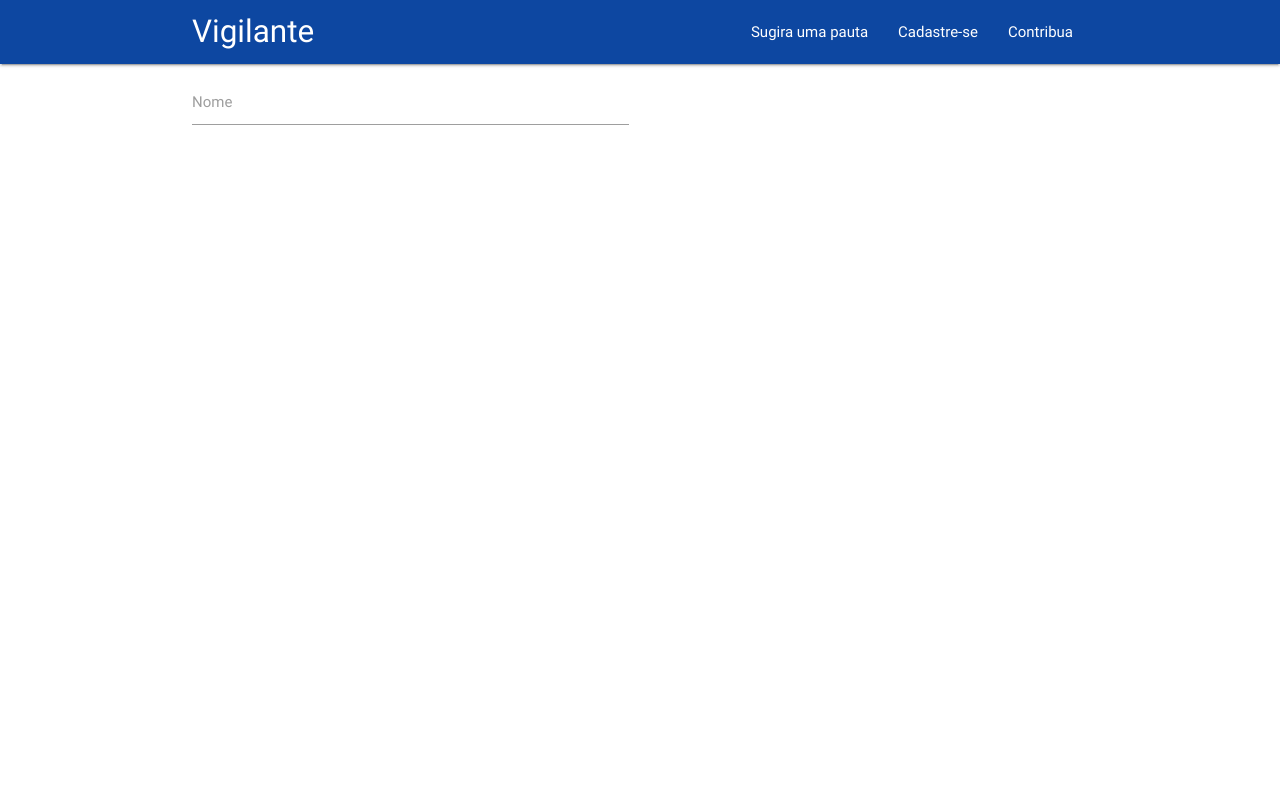
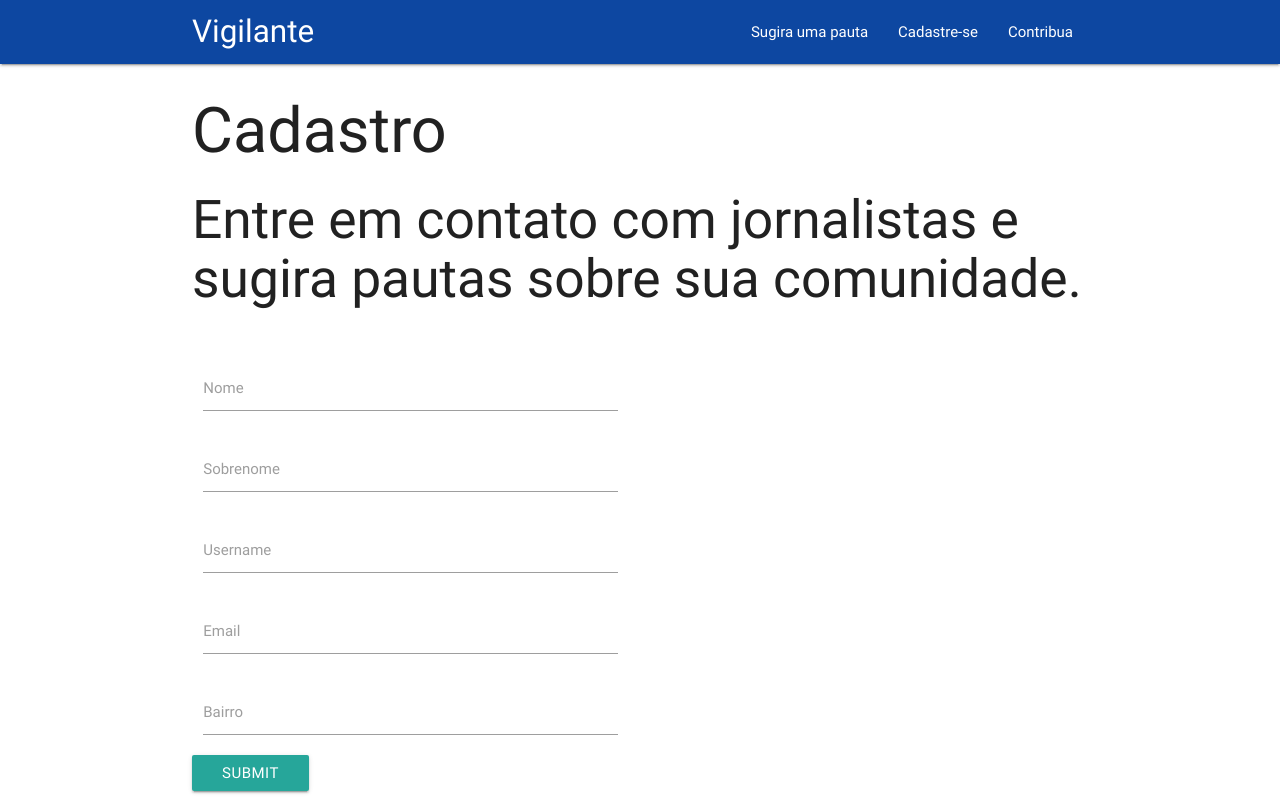
Before and after one commit to Edely/gatekeeper, a Django app: page /gatekeeper/sign_in/ in a window 1280 px wide. Before the commit the page ends 125 px from the top, so only its background shows below. Run offline with Django 3.2, Linux system fonts and the light colour scheme.

Commit message:
fixing form - in progress

```diff
--- a/mysite/gatekeeper/forms.py
+++ b/mysite/gatekeeper/forms.py
@@ -20,8 +20,12 @@ class SigninForm(forms.ModelForm):
 	"""
 	class Meta:
 		model = Citizen
-		fields = {'neighbourhood', 'username', 'password', 'email', 'first_name', 'last_name'}
+		fields = {'neighbourhood', 'username', 'email', 'first_name', 'last_name'}
 		widgets = {
-			'neighbourhood': forms.Textarea(attrs={'class': 'validate'}),
-			'username': forms.TextInput(attrs={'class': 'validate'})
+			'neighbourhood': forms.TextInput(attrs={'class': 'validate'}),
+			'name': forms.TextInput(attrs={'class': 'validate'}),
+			'first_name': forms.TextInput(attrs={'class': 'validate'}),
+			'last_name': forms.TextInput(attrs={'class': 'validate'}),
+			'email_name': forms.EmailInput(attrs={'class': 'validate'}),
+			'password': forms.PasswordInput(attrs={'class': 'validate'}),
 		}
--- a/mysite/gatekeeper/templates/gatekeeper/add_sugestion.html
+++ b/mysite/gatekeeper/templates/gatekeeper/add_sugestion.html
@@ -10,7 +10,6 @@
 			<div class="row">
 				<form action="{% url 'gatekeeper:add_sugestion' %}" method="POST">
 					{% csrf_token %}
-
 					 <div class="input-filed col s12">
 						<label for="title">Title</label>
 						{{ form.title }}
@@ -29,7 +28,6 @@
 					<button class="btn waves-effect waves-light" type="submit" name="action">
 						Submit
 					</button>
-
 				</form>
 			</div>
 		</div>
--- a/mysite/gatekeeper/templates/gatekeeper/sign_in.html
+++ b/mysite/gatekeeper/templates/gatekeeper/sign_in.html
@@ -4,14 +4,45 @@
 {% block content %}
 
 <div class="row">
+	<div class="col s12">
+		<h1>Cadastro</h1>
+		<h2>Entre em contato com jornalistas e sugira pautas sobre sua comunidade.</h2>
+	</div>
+</div>
+<div class="row">
 	<div class="col s12 m6">
 		<form action="{% url 'gatekeeper:sign_in' %}" method="POST">
-		{% csrf_token %}
-
-			<div class="input-field">
-				<label for="">Nome</label>
-				<input type="text">
+			{% csrf_token %}
+			{% if form.errors %}
+				<ol>
+				{% for error in form.errors %}
+					<li><strong>{{ error|escape }}</strong></li>
+				{% endfor %}
+				</ol>
+			{% endif %}
+			 <div class="input-field col s12">
+				<label for="id_first_name">Nome</label>
+				{{ form.first_name }}
 			</div>
+			<div class="input-field col s12">
+				<label for="id_last_name">Sobrenome</label>
+				{{ form.last_name }}
+			</div>
+			<div class="input-field col s12">
+				<label for="id_username">Username</label>
+				{{ form.username }}
+			</div>
+			<div class="input-field col s12">
+				<label for="id_email">Email</label>
+				{{ form.email }}
+			</div>
+			<div class="input-field col s12">
+				<label for="id_neighbourhood">Bairro</label>
+				{{ form.neighbourhood }}
+			</div>
+			<button class="btn waves-effect waves-light" type="submit" name="action">
+				Submit
+			</button>
 		</form>
 	</div>
 </div>
--- a/mysite/gatekeeper/views.py
+++ b/mysite/gatekeeper/views.py
@@ -1,9 +1,8 @@
 from django.shortcuts import render, get_object_or_404
 from django.http import HttpResponse, HttpResponseRedirect
 from django.urls import reverse
-from .forms import SugestionForm
+from .forms import SugestionForm, SigninForm
 from django.utils import timezone
-
 
 from .models import Sugestion
 
@@ -43,5 +42,19 @@ def add_sugestion(request):
 	return render(request, 'gatekeeper/add_sugestion.html', {'form':form})
 
 def sign_in(request):
+	if request.method == 'POST':
+		form = SigninForm(request.POST)
 
-	return render(request, 'gatekeeper/sign_in.html')
+		if form.is_valid():
+			sign_in = form.save(commit=False)
+			sign_in.pub_date = timezone.now()
+			sign_in.save()
+			print('valid')
+
+			return HttpResponseRedirect(reverse('gatekeeper:sign_in'))
+		else:
+			print('not valid')
+	else:
+		form = SigninForm()
+
+	return render(request, 'gatekeeper/sign_in.html', {'form': form})
```
